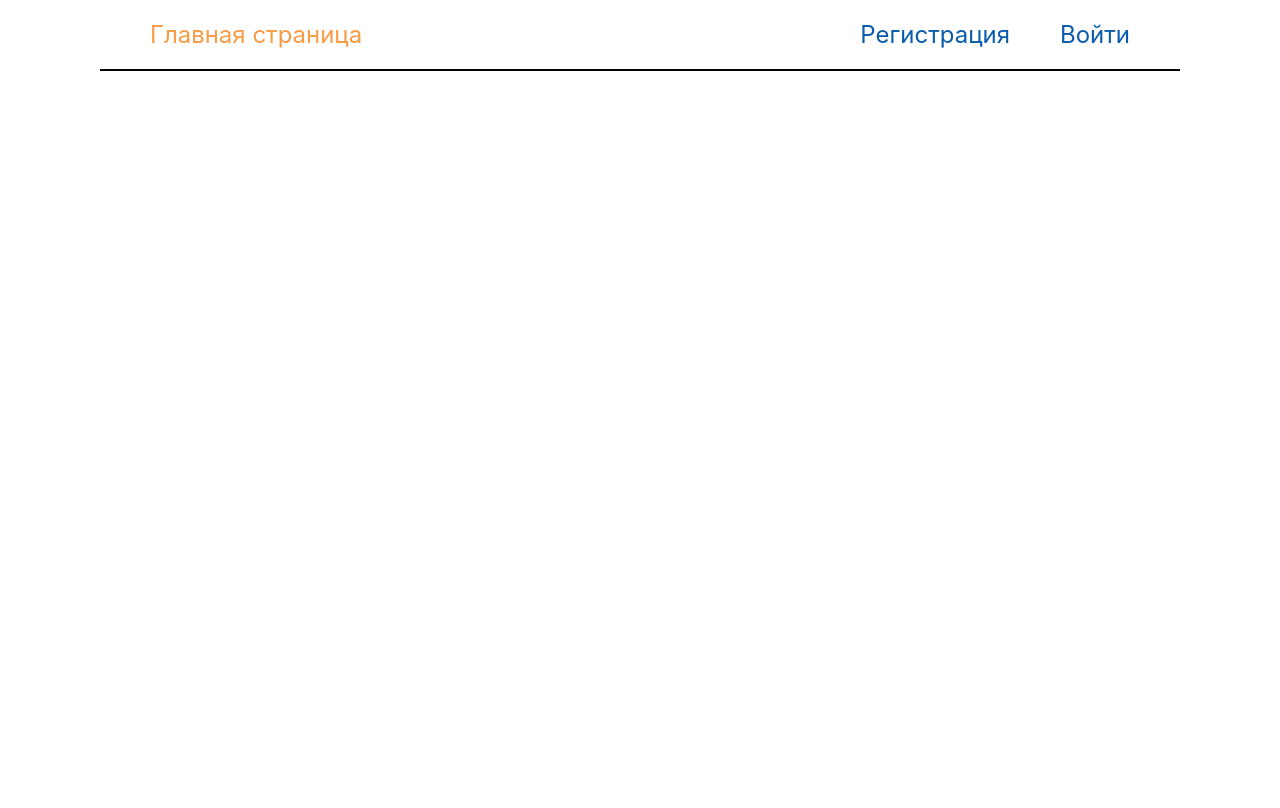
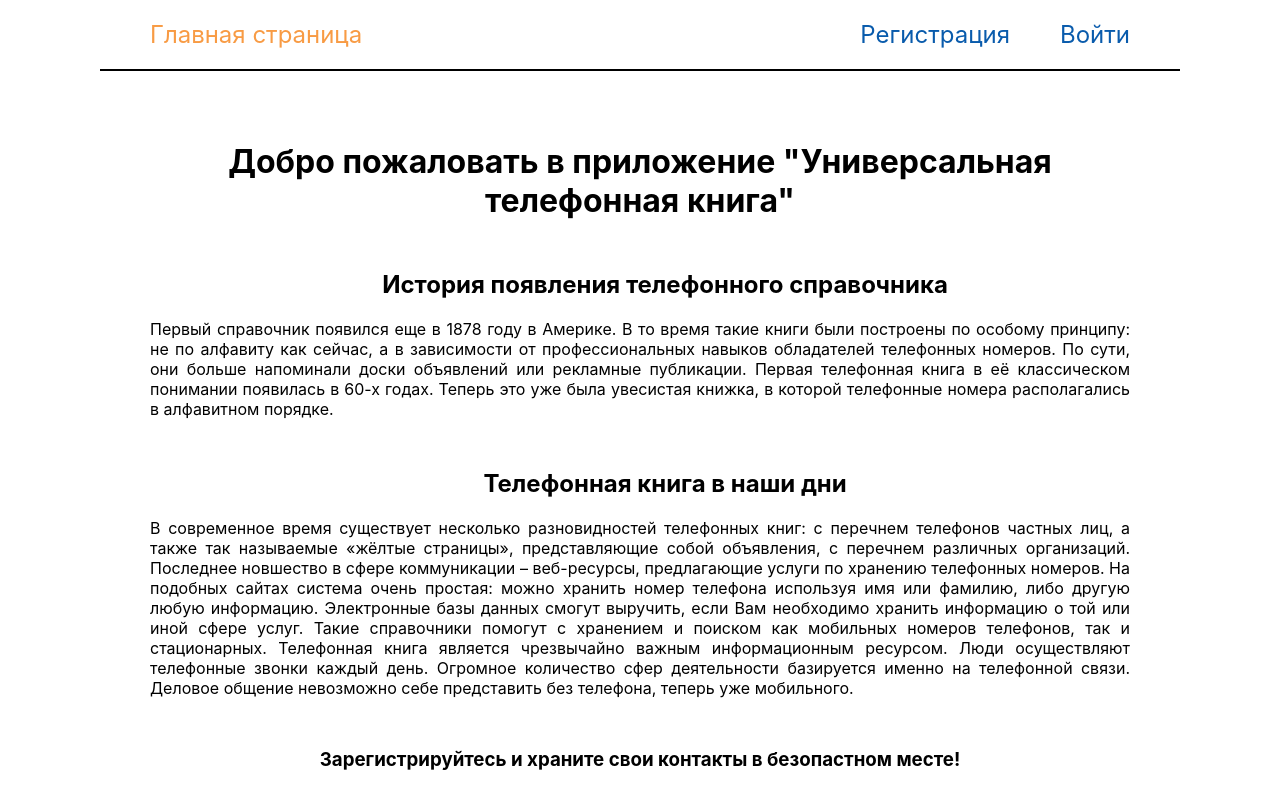
Before and after one commit to Maximka24/goit-react-hw-08-phonebook, a React app: page / in a window 1280 px wide. Built offline with nearby package versions, Linux system fonts and the light colour scheme.

Commit message:
дз 8
оформлена главная страница. Рабочее приложение

```diff
--- a/src/Components/views/HomePage/HomePage.jsx
+++ b/src/Components/views/HomePage/HomePage.jsx
@@ -1,5 +1,43 @@
-// import s from "./HomePage.module.css";
+import s from "./HomePage.module.css";
 
 export default function HomePage() {
-  return <></>;
+  return (
+    <div className={s.HomePageInfo}>
+      <h1 className={s.TitleMain}>
+        Добро пожаловать в приложение "Универсальная телефонная книга"
+      </h1>
+      <h2 className={s.TitleHistory}>
+        История появления телефонного справочника
+      </h2>
+      <p className={s.TitleInfo}>
+        Первый справочник появился еще в 1878 году в Америке. В то время такие
+        книги были построены по особому принципу: не по алфавиту как сейчас, а в
+        зависимости от профессиональных навыков обладателей телефонных номеров.
+        По сути, они больше напоминали доски объявлений или рекламные
+        публикации. Первая телефонная книга в её классическом понимании
+        появилась в 60-х годах. Теперь это уже была увесистая книжка, в которой
+        телефонные номера располагались в алфавитном порядке.
+      </p>
+      <h2 className={s.TitleHistory}>Телефонная книга в наши дни</h2>
+      <p className={s.TitleInfo}>
+        В современное время существует несколько разновидностей телефонных книг:
+        с перечнем телефонов частных лиц, а также так называемые «жёлтые
+        страницы», представляющие собой объявления, с перечнем различных
+        организаций. Последнее новшество в сфере коммуникации – веб-ресурсы,
+        предлагающие услуги по хранению телефонных номеров. На подобных сайтах
+        система очень простая: можно хранить номер телефона используя имя или
+        фамилию, либо другую любую информацию. Электронные базы данных смогут
+        выручить, если Вам необходимо хранить информацию о той или иной сфере
+        услуг. Такие справочники помогут с хранением и поиском как мобильных
+        номеров телефонов, так и стационарных. Телефонная книга является
+        чрезвычайно важным информационным ресурсом. Люди осуществляют телефонные
+        звонки каждый день. Огромное количество сфер деятельности базируется
+        именно на телефонной связи. Деловое общение невозможно себе представить
+        без телефона, теперь уже мобильного.
+      </p>
+      <h3 className={s.TitleReg}>
+        Зарегистрируйтесь и храните свои контакты в безопастном месте!
+      </h3>
+    </div>
+  );
 }
--- a/src/Components/views/HomePage/HomePage.module.css
+++ b/src/Components/views/HomePage/HomePage.module.css
@@ -1,20 +1,22 @@
-h2 {
-  padding-left: 50px;
+.HomePageInfo {
+  padding: 50px;
 }
 
-.ListTrendingMovies {
-  margin-top: 25px;
-  padding-left: 50px;
+.TitleMain {
+  margin-bottom: 50px;
+  text-align: center;
 }
 
-.LinkMovies {
-  margin-bottom: 10px;
+.TitleHistory {
+  padding-left: 50px;
+  text-align: center;
 }
 
-.LinkMovies:hover {
-  color: red;
+.TitleInfo {
+  margin-bottom: 50px;
+  text-align: justify;
 }
 
-.LinkElementMovies:hover {
-  color: red;
+.TitleReg {
+  text-align: center;
 }
```
